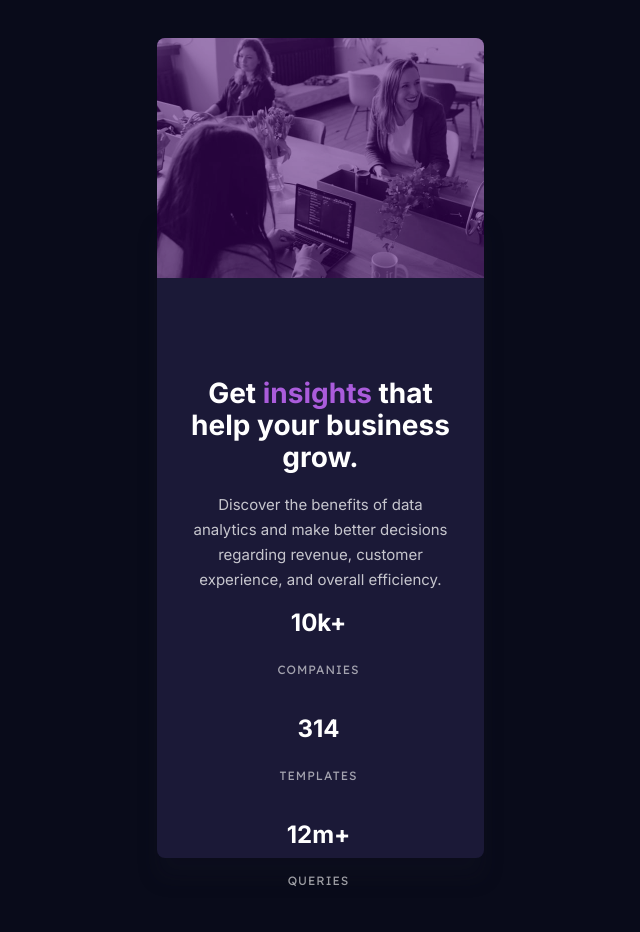
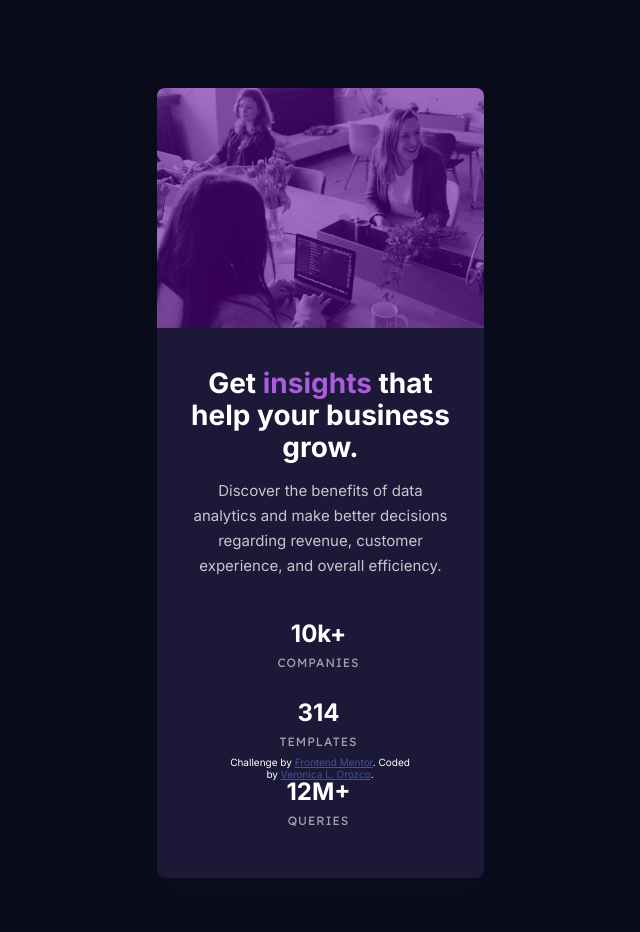
Before and after one commit to VLOrozco/Mobile-first-stats-preview-card-component, a plain HTML site: page index.html in a window 1280 px wide. Shown: the whole page, without its empty margins (320-960 px from the left). Before the commit the page ends 905 px from the top, so only its background shows below. Drawn offline with Linux system fonts and the light colour scheme.

Commit message:
Update styles.css
status layout and typography

attribution positioning and typography

```diff
--- a/styles.css
+++ b/styles.css
@@ -33,6 +33,8 @@ body {
   width: 100%;
   background-color:
   hsla(233, 47%, 7%, 1);
+
+  /* flexbox */
   display: flex;
   flex-direction: column;
   align-items: center;
@@ -46,13 +48,13 @@ body {
   justify-content: center;
   align-items: center;
   width: 327px;
-  margin-top: 158px;
-  position: relative;
+  margin-top: 415px;
+  position: absolute;
 }
 .bg-color {
   position: absolute;
   width: 327px;
-  height: 650px;
+  height: 620px;
   top: 50px;
   background: #1B1937;
   box-shadow: 0px 20px 20px rgba(23, 25, 41, 0.203087);
@@ -70,11 +72,12 @@ body {
   .picture {
     position: relative;
     object-fit: cover;
-    opacity: 0.7;
+    object-position: 5% 12%;
+    opacity: 0.67;
   }
   .purple {
     position: absolute;
-    background-color: #470372;
+    background-color: rgb(96, 1, 155);
   }
 
 /* INFO | LAYOUT */
@@ -82,21 +85,17 @@ body {
   position: absolute;
   height: 96px;
   width: 264px;
-  top: 150px;
+  top: 91.2px;
   left: 32px;
 }
   #title {
     height: 96px;
     width: 264px;
-    font-size: 28px;
-    font-weight: 700;
-    line-height: 32px;
-    letter-spacing: 0px;
-    text-align: center;
   }
   #description {
     height: 100px;
     width: 264px;
+    margin-top: -4px;
   }
 
 /* STATS | LAYOUT */
@@ -107,9 +106,27 @@ body {
     align-items: center;
     position: absolute;
     width: 264px;
-    top: 380px;
+    top: 342px;
     left: 30px;
   }
+    .project-title {
+      margin-top: -18px;
+    }
+    .templates, .queries {
+      margin-top: -9px;
+    }
+
+    .queries {
+      margin-bottom: 87px;
+    }
+/* ATTRIBUTION | LAYOUT */
+.attribution {
+  background-color: transparent;
+  position: absolute;
+  display: block;
+  bottom: 20px;
+  width: 180px;
+}
 
 
 /* ========================================================================= */
@@ -118,6 +135,13 @@ strong {
   color:
   hsla(277, 64%, 61%, 1);
   font-weight: 700;
+}
+#title {
+  font-size: 28px;
+  font-weight: 700;
+  line-height: 32px;
+  letter-spacing: 0px;
+  text-align: center;
 }
 #description {
   font-size: 15px;
@@ -140,10 +164,13 @@ strong {
   text-transform: uppercase;
   opacity: 0.6;
 }
+.queries {
+  text-transform: uppercase;
+}
 
 /* ATTRIBUTION */
 .attribution {
-  font-size: 11px;
+  font-size: 10px;
 }
 .attribution a {
   color: hsl(228, 45%, 44%);
```
